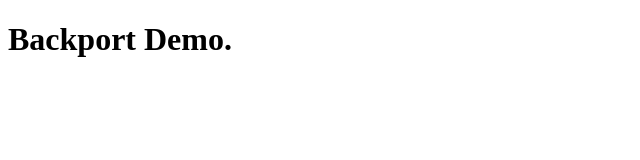
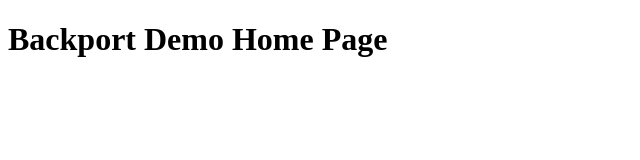
Before and after one commit to lregueiro/backport-demo, a plain HTML site: page index.html in a window 1280 px wide. Shown: the whole page, without its empty margins (0-640 px from the left). Drawn offline with Linux system fonts and the light colour scheme.

Commit message:
feat: improve index home page

```diff
--- a/index.html
+++ b/index.html
@@ -6,6 +6,6 @@
     <title>Backport Demo</title>
 </head>
 <body>
-    <h1>Backport Demo.</h1>
+    <h1>Backport Demo Home Page</h1>
 </body>
 </html>
```
